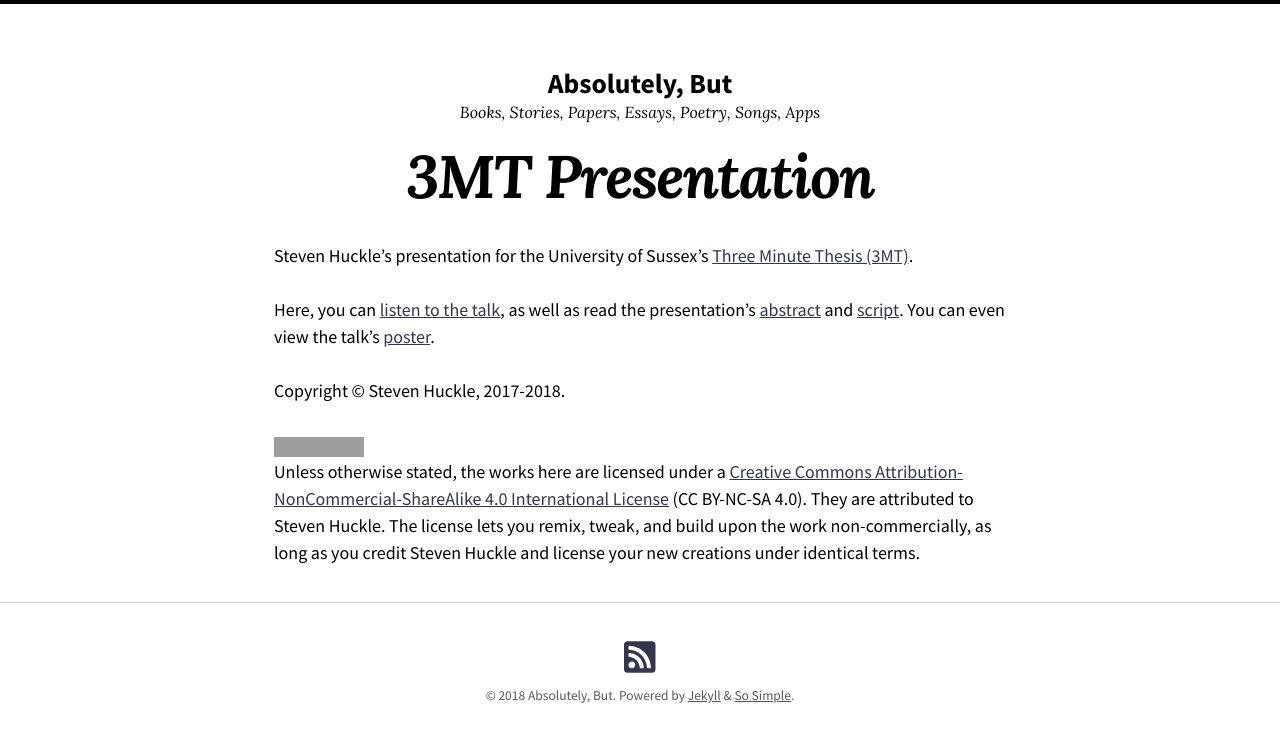
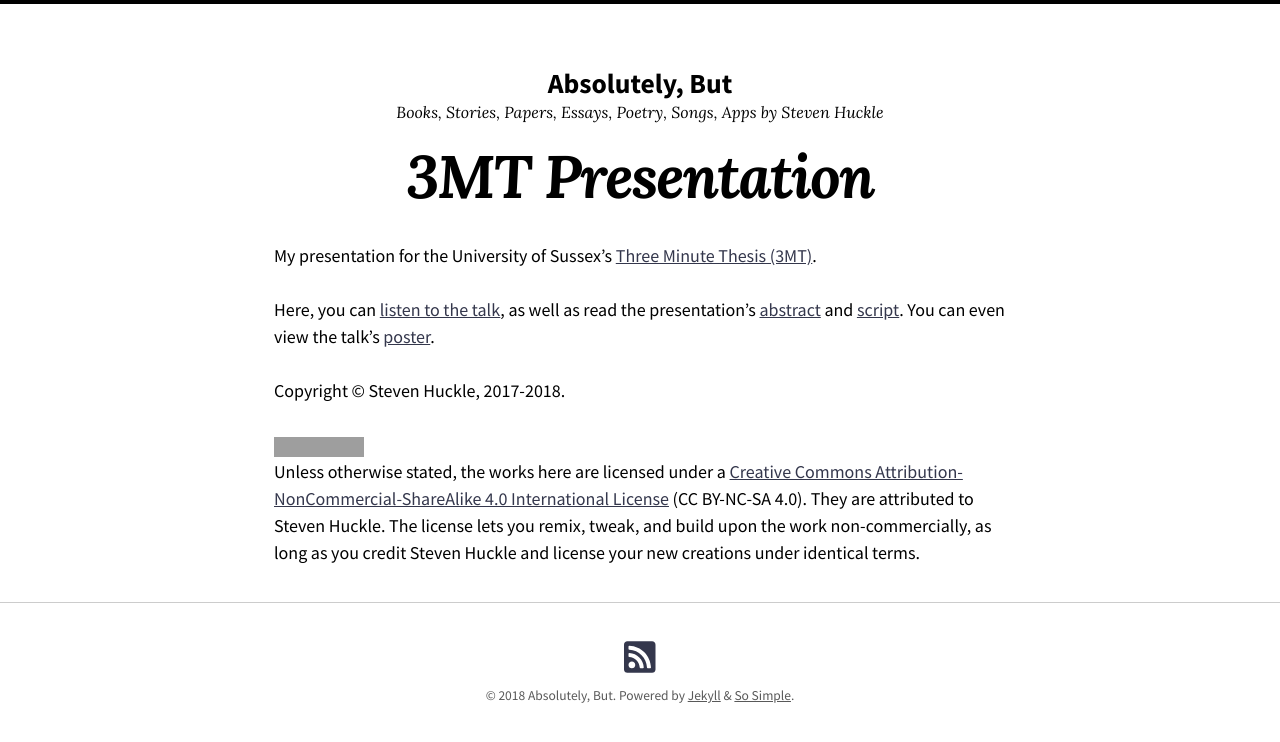
Before and after one commit to glowkeeper/3MT-of-Steve-Huckle, a Jekyll site: the page built from index.md, in a window 1280 px wide. Shown: the top 742 px of the page. Built offline with Jekyll 4.4.1, drawn with Linux system fonts in a browser that asks for light colours; nearby versions of some CDN libraries; our own code applies the rules of GitHub Pages for plain Markdown files; grey boxes are pictures that could not be loaded.

```diff
--- a/_config.yml
+++ b/_config.yml
@@ -17,7 +17,7 @@ theme: jekyll-theme-so-simple
 # remote_theme: mmistakes/so-simple-theme
 locale: en-GB
 title: "Absolutely, But"
-description: "Books, Stories, Papers, Essays, Poetry, Songs, Apps"
+description: "Books, Stories, Papers, Essays, Poetry, Songs, Apps by Steven Huckle"
 baseurl: "/"
 url: "https://glowkeeper.github.io"
 logo: # path of site logo, e.g. "/images/logo.png"
--- a/index.md
+++ b/index.md
@@ -2,7 +2,7 @@
 title: 3MT Presentation
 ---
 
-Steven Huckle's presentation for the University of Sussex's [Three Minute Thesis (3MT)](http://www.sussex.ac.uk/internal/doctoralschool/researcherdev/threeminthesis).
+My presentation for the University of Sussex's [Three Minute Thesis (3MT)](http://www.sussex.ac.uk/internal/doctoralschool/researcherdev/threeminthesis).
 
 Here, you can [listen to the talk](/audio/3MT.ogg), as well as read the presentation's [abstract](/docs/abstract.md) and [script](/docs/presentation/script.md). You can even view the talk's [poster](/docs/presentation/3MT.bmp).
 
```
